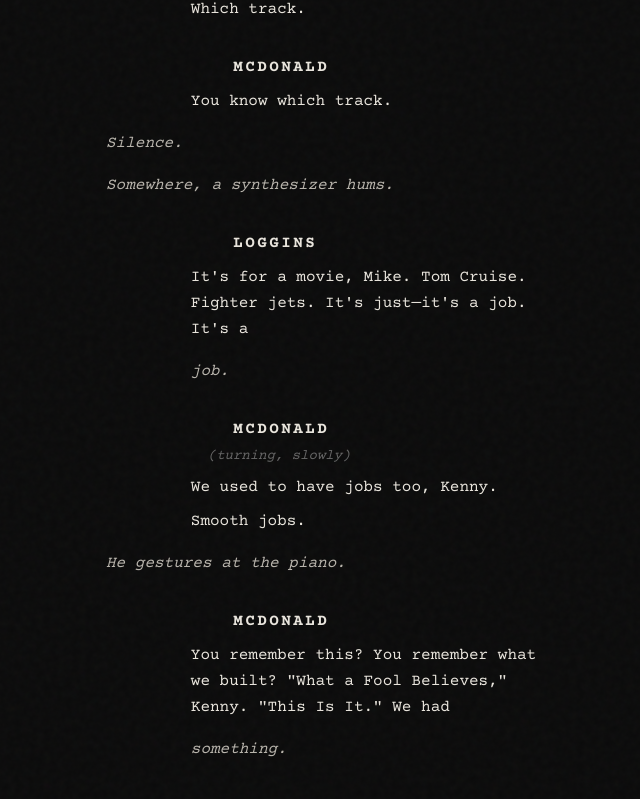
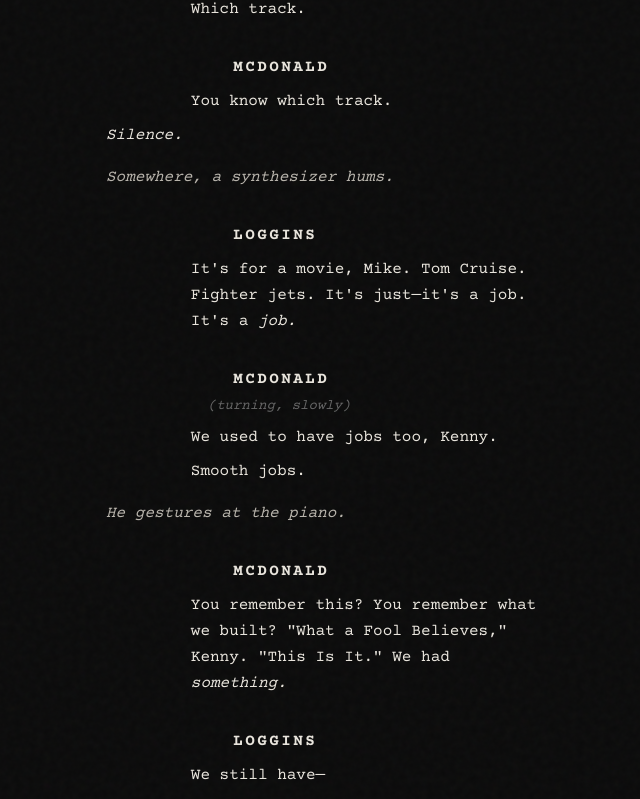
Before and after one commit to Joshbly/jb, a Next.js app: page /smooth/episode-1 in a window 1280 px wide. Shown: the part 1717-2516 px from the top of the page, without its empty margins (110-750 px from the left). Built offline with nearby package versions, Linux system fonts and the light colour scheme.

Commit message:
Refine inline emphasis detection logic in ScreenplayRenderer to accommodate additional cases, enhancing text formatting accuracy.

```diff
--- a/src/components/smooth/ScreenplayRenderer.tsx
+++ b/src/components/smooth/ScreenplayRenderer.tsx
@@ -102,9 +102,10 @@
               );
             }
 
-            // Short italic = inline emphasis (e.g., "You *know* this")
+            // Short italic = inline emphasis (e.g., "You *know* this" or "We had *something.*")
             // Long italic = action/scene description
-            const isInlineEmphasis = text.split(/\s+/).length <= 4 && !text.endsWith('.');
+            const wordCount = text.split(/\s+/).length;
+            const isInlineEmphasis = wordCount <= 2 || (wordCount <= 4 && !text.endsWith('.'));
 
             if (isInlineEmphasis) {
               return <em className="italic">{children}</em>;
```
